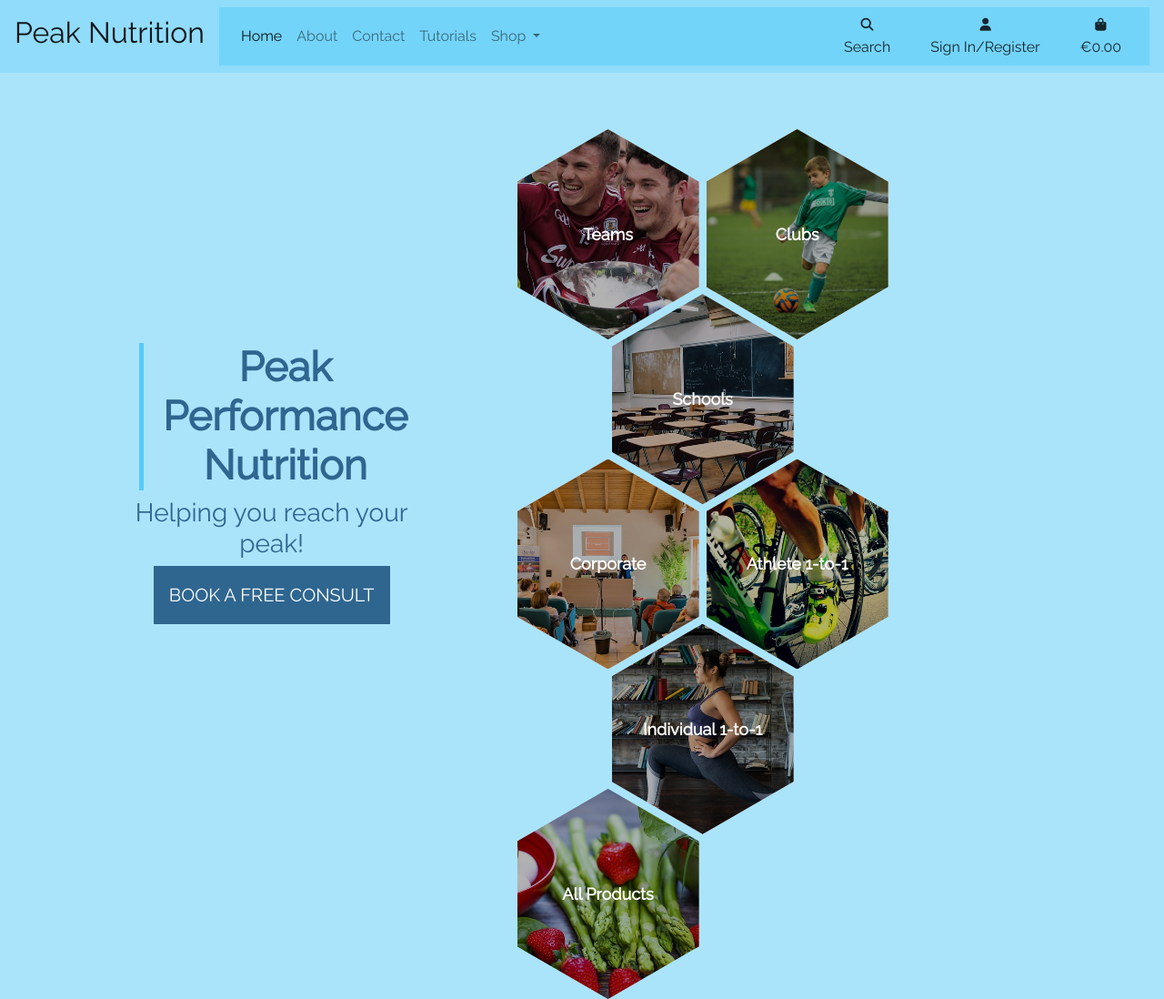
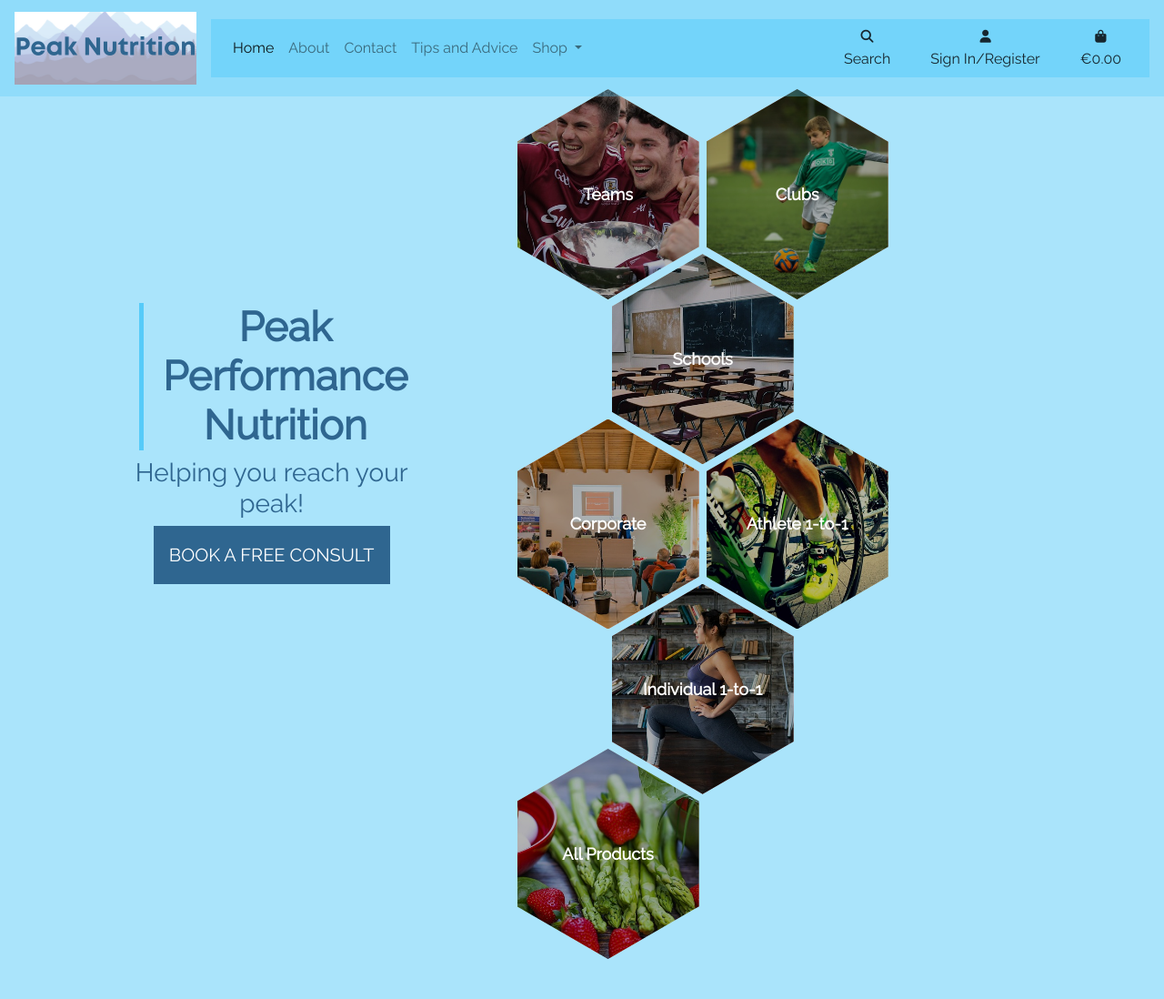
Before and after one commit to culanomeara/pp5-peaknutrition, a Django app: page / in a window 1280 px wide. Shown: the whole page at 91% size. After the commit the page ends 1054 px from the top, so only its background shows below. Run offline with Django 3.2, Linux system fonts and the light colour scheme; some libraries are stand-ins or nearby versions.

Commit message:
Add logo and adjust padding above hexagons

```diff
--- a/home/templates/home/index.html
+++ b/home/templates/home/index.html
@@ -14,7 +14,7 @@
 {% endblock %}
 
 {% block content %}
-<div class="container py-5">
+<div class="container py-1">
     <div class="row justify-content-center">
       <div class="col-lg-4 d-flex align-items-center justify-content-center">
         <div class="text-center">
--- a/peaknutrition/settings.py
+++ b/peaknutrition/settings.py
@@ -17,7 +17,7 @@ from os import path
 if path.exists("env.py"):
     import env
 
-# Build paths inside project like this: BASE_DIR / 'subdir'.
+# Build paths inside project like : BASE_DIR / 'subdir'.
 BASE_DIR = Path(__file__).resolve().parent.parent
 
 
--- a/templates/base.html
+++ b/templates/base.html
@@ -47,7 +47,7 @@
     <header class="container-fluid d-flex justify-content-center px-0">
         <nav class="w-100 navbar navbar-expand-lg navbar-light fixed-top">
             <a class="navbar-brand" href="{% url 'home' %}">
-                <h1>Peak Nutrition</h1>
+                <img src="/static/images/peak-nutrition-logo.png">
             </a>
             <button class="navbar-toggler" type="button" data-toggle="collapse" data-target="#navbarSupportedContent"
                 aria-controls="navbarSupportedContent" aria-expanded="false" aria-label="Toggle navigation">
@@ -67,7 +67,7 @@
                         <a class="nav-link" href="">Contact</a>
                     </li>
                     <li class="nav-item">
-                        <a class="nav-link" href="">Tutorials</a>
+                        <a class="nav-link" href="">Tips and Advice</a>
                     </li>
                     <li class="nav-item dropdown">
                         <a class="nav-link dropdown-toggle" href="" role="button"
```
Also changed, not shown: static/images/peak-nutrition-logo.png (added).
